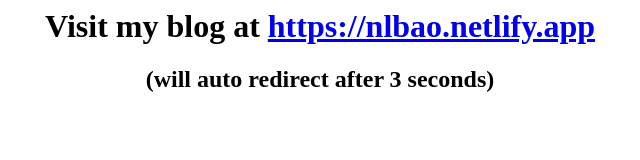
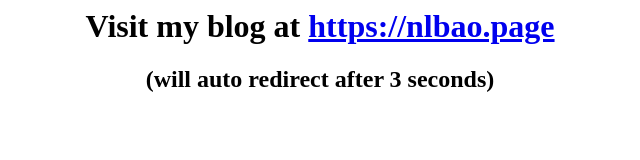
Before and after one commit to nlbao/nlbao.github.io, a plain HTML site: page index.html in a window 1280 px wide. Shown: the whole page, without its empty margins (320-960 px from the left). Drawn offline with Linux system fonts and the light colour scheme.

Commit message:
Redirect to nlbao.page

```diff
--- a/index.html
+++ b/index.html
@@ -7,11 +7,11 @@
       div {text-align: center;}
   </style>
   <title>nlbao.github.io</title>
-  <meta http-equiv="refresh" content="3; url = https://nlbao.netlify.app" />
+  <meta http-equiv="refresh" content="3; url = https://nlbao.page" />
 </head>
 
   <body>
-    <h1>Visit my blog at <a href="https://nlbao.netlify.app">https://nlbao.netlify.app</a></h1>
+    <h1>Visit my blog at <a href="https://nlbao.page">https://nlbao.page</a></h1>
     <h2>(will auto redirect after 3 seconds)<h2>
   </body>
 </html>
```
